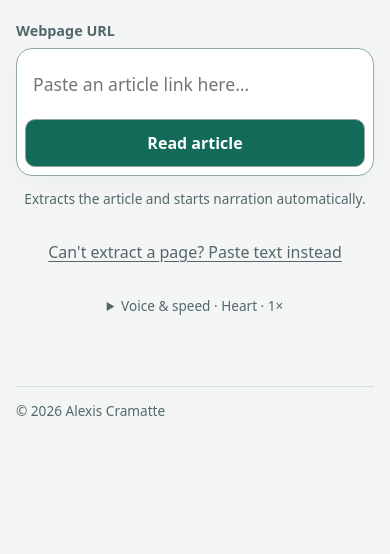
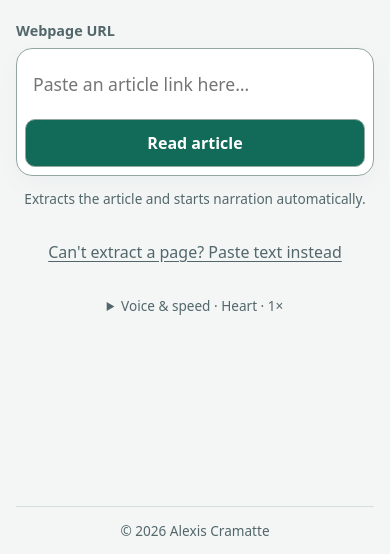
Before and after one commit to acramatte/article-reader, a website built with Vite: page index.html in a window 390 px wide. Shown: the part 290-844 px from the top of the page. Built offline with nearby package versions, Linux system fonts and the light colour scheme.

Commit message:
fix: pin footer to page bottom

```diff
--- a/index.html
+++ b/index.html
@@ -7,7 +7,8 @@
   <style>
     :root { color-scheme: light; font: 16px system-ui, sans-serif; color: #172c31; background: #f3f6f5; }
     * { box-sizing: border-box; }
-    body { max-width: 920px; margin: 0 auto; padding: 0 24px 40px; overflow-anchor: none; }
+    body { display: flex; flex-direction: column; min-height: 100vh; max-width: 920px; margin: 0 auto; padding: 0 24px; overflow-anchor: none; }
+    #reader { display: flex; flex: 1; flex-direction: column; }
     .eyebrow { margin: 0; color: #126b59; text-transform: uppercase; letter-spacing: .12em; font-size: .75rem; font-weight: 700; line-height: 1.6; }
     h1 { margin: 22px 0 18px; font-size: clamp(2.1rem, 5vw, 3.6rem); line-height: 1.12; letter-spacing: -.045em; transition: font-size 650ms ease, margin 650ms ease; }
     .intro, #byline { color: #53676b; }
@@ -48,7 +49,7 @@
     dt { font-size: 0.8rem; color: #53676b; }
     dd { margin: 6px 0 0; font-variant-numeric: tabular-nums; }
     #source { overflow-wrap: anywhere; color: #126b59; }
-    footer { margin-top: 28px; padding-top: 14px; border-top: 1px solid #d2dfdb; color: #53676b; font-size: 0.85rem; }
+    footer { margin-top: auto; padding: 14px 0; border-top: 1px solid #d2dfdb; color: #53676b; font-size: 0.85rem; text-align: center; }
     #article-title { margin-top: 0; }
     .hint { font-size: 0.85rem; color: #53676b; }
     .hero { padding: clamp(64px, 16vh, 160px) 0 28px; text-align: center; transition: padding 650ms cubic-bezier(.22, 1, .36, 1); }
@@ -88,7 +89,7 @@
     .settings select { min-height: 40px; padding: 6px 10px; }
     [hidden] { display: none !important; }
     @media (max-width: 520px) {
-      body { padding: 0 16px 24px; }
+      body { padding: 0 16px; }
       section { padding: 16px; }
       .hero { padding-top: clamp(56px, 12vh, 110px); }
       .url-action { flex-wrap: wrap; }
```
